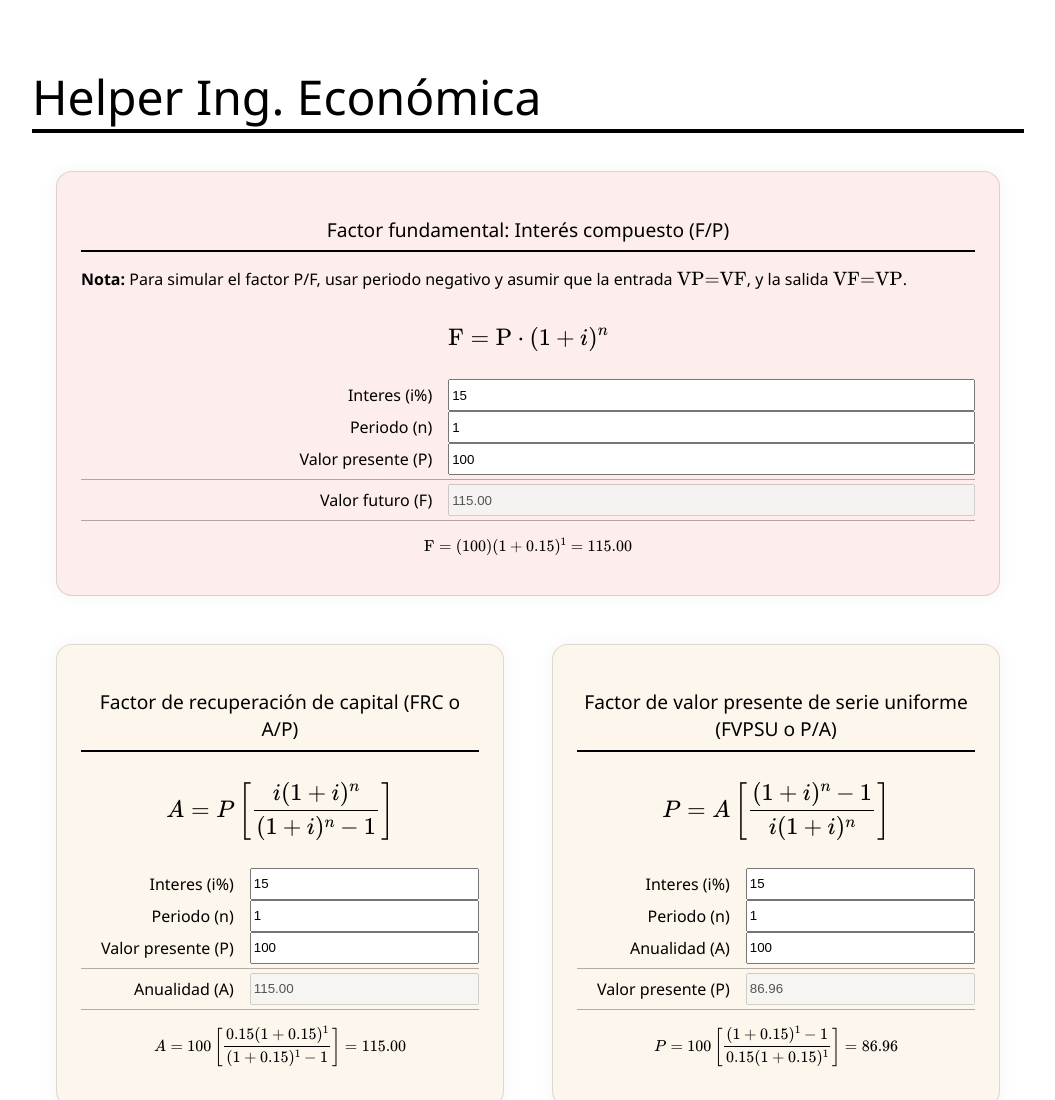
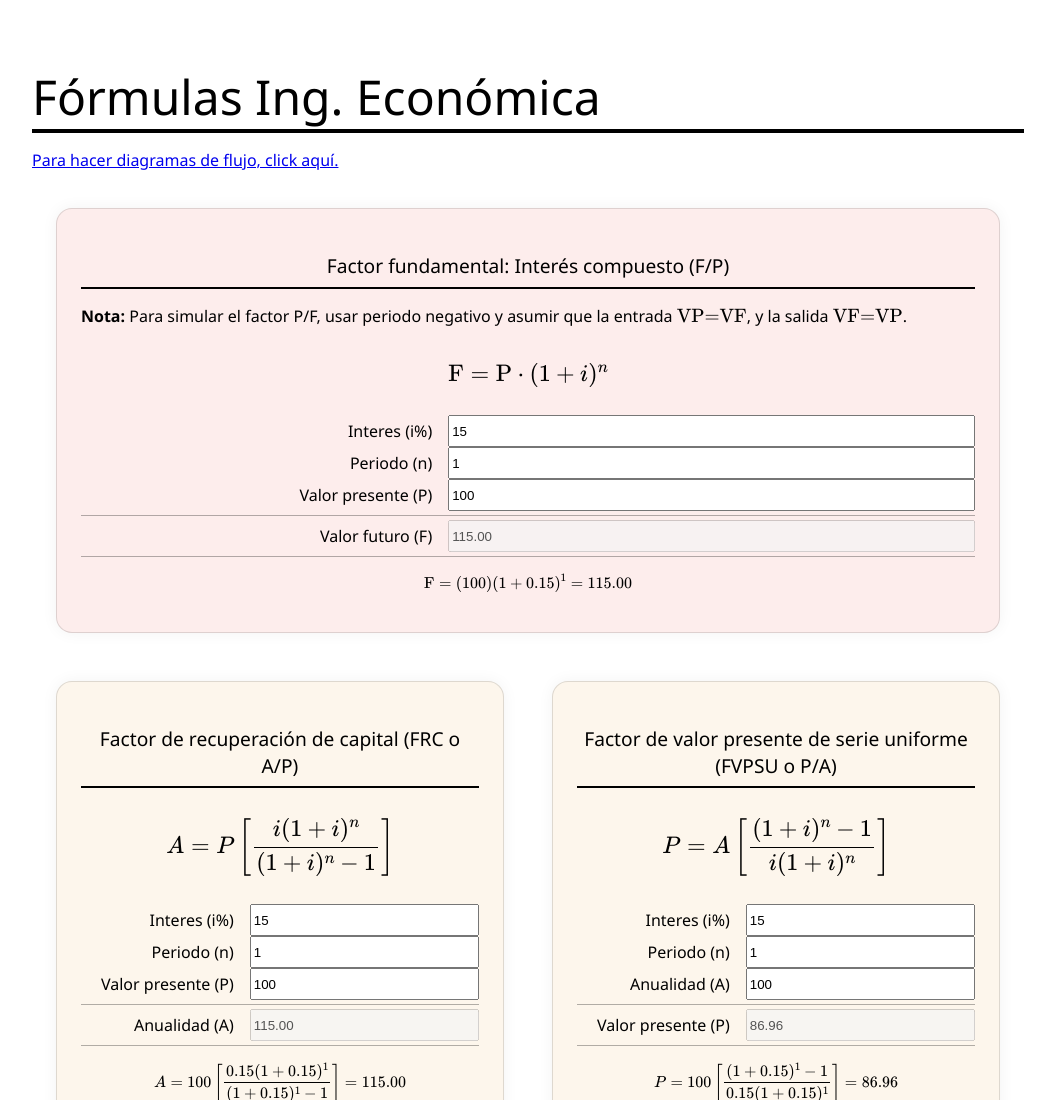
Before and after one commit to Scydact/scydact.github.io, a plain HTML site: page economica-helper.html in a window 1280 px wide. Shown: the top 1100 px of the page, without its empty margins (112-1167 px from the left). Drawn offline with nearby package versions, Linux system fonts and the light colour scheme.

Commit message:
Added link from economica-helper to economica-flow

```diff
--- a/economica-flow/style.css
+++ b/economica-flow/style.css
@@ -18,6 +18,7 @@ textarea {
 }
 .options {
     margin: 1em 0;
+    min-height: 450px;
 }
 
 .card {
--- a/economica-helper.html
+++ b/economica-helper.html
@@ -161,7 +161,8 @@
 </head>
 
 <body>
-    <h1>Helper Ing. Económica</h1>
+    <h1>Fórmulas Ing. Económica</h1>
+    <p><a href="./economica-flow/">Para hacer diagramas de flujo, click aquí.</a></p>
     <main>
         <article class='landscape' style="background-color: #FDEDEC;">
             <h4>Factor fundamental: Interés compuesto (F/P)</h4>
```
